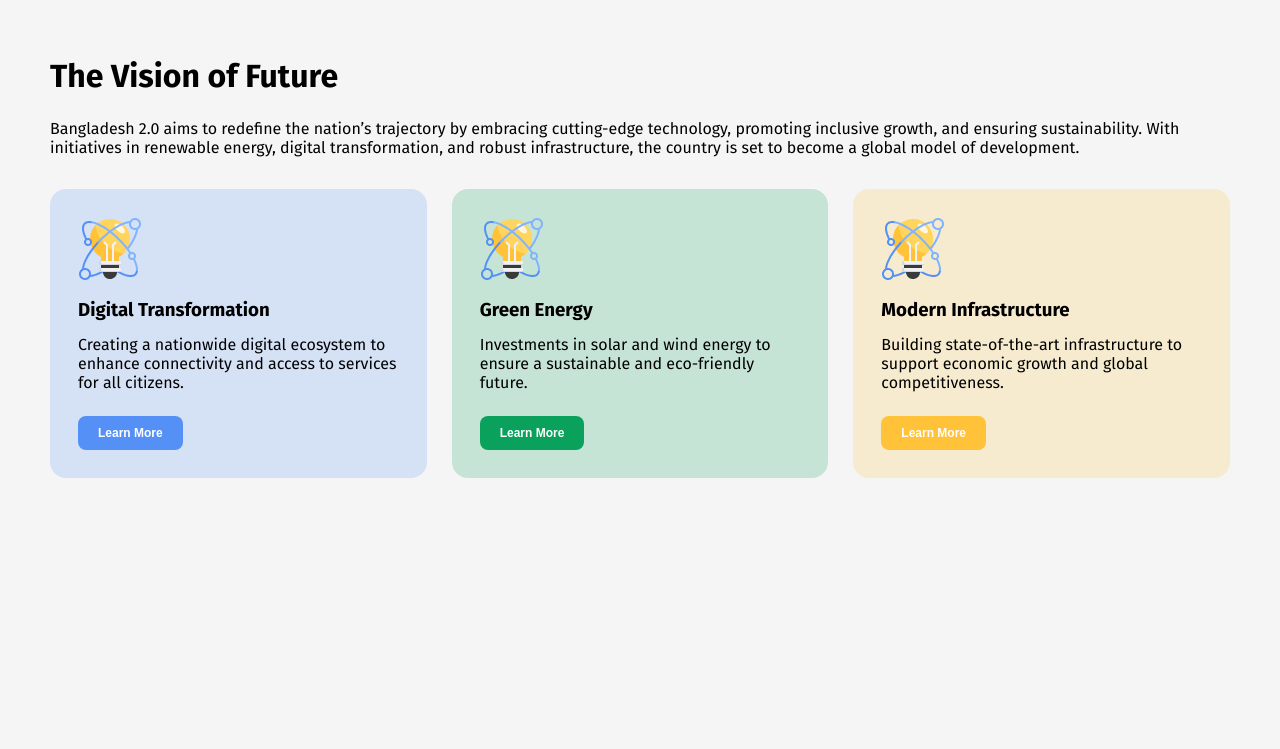
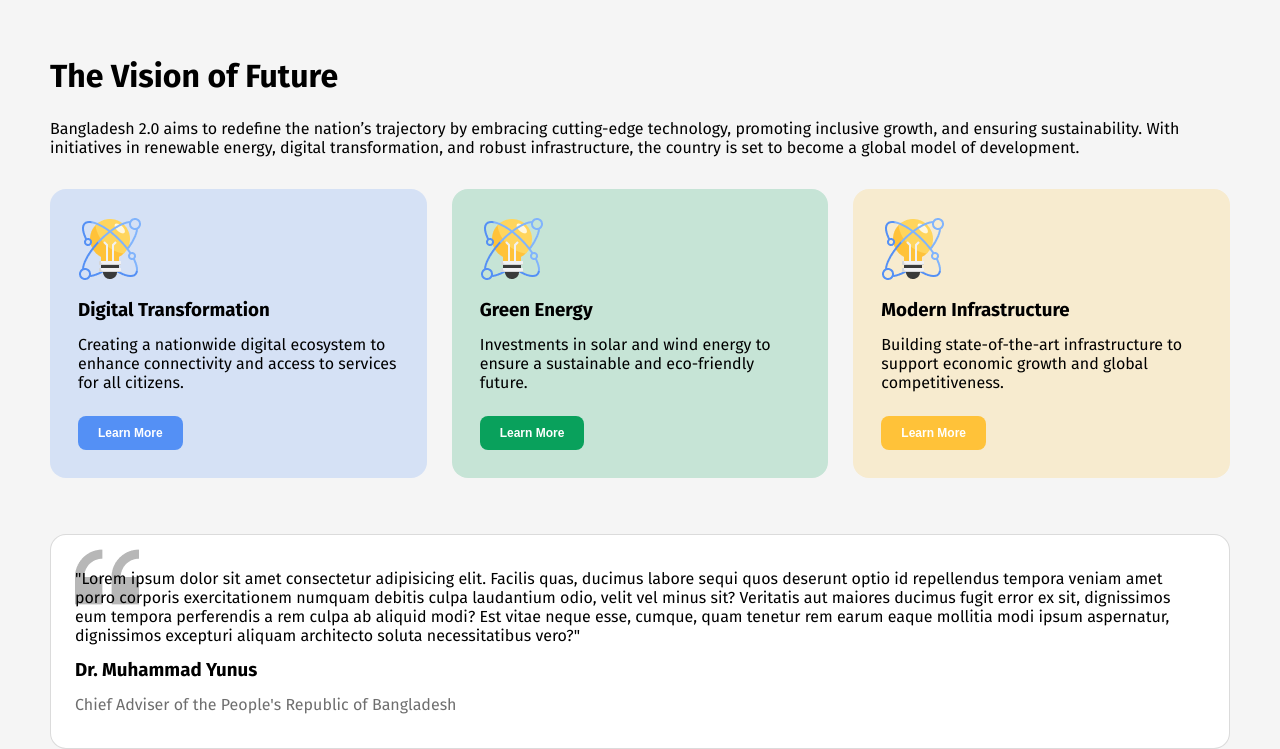
Before and after one commit to purnadebpaul64/ph-assignment-1, a plain HTML site: page index.html in a window 1280 px wide. Shown: the part 964-1713 px from the top of the page. Before the commit the page ends 1442 px from the top, so only its background shows below. Drawn offline with Linux system fonts and the light colour scheme.

Commit message:
added quotes section

```diff
--- a/index.html
+++ b/index.html
@@ -129,6 +129,25 @@
           </div>
         </div>
       </section>
+      <!-- Quotes Section -->
+      <section class="quotes-section">
+        <div class="inner-quotes">
+          <p>
+            "Lorem ipsum dolor sit amet consectetur adipisicing elit. Facilis
+            quas, ducimus labore sequi quos deserunt optio id repellendus
+            tempora veniam amet porro corporis exercitationem numquam debitis
+            culpa laudantium odio, velit vel minus sit? Veritatis aut maiores
+            ducimus fugit error ex sit, dignissimos eum tempora perferendis a
+            rem culpa ab aliquid modi? Est vitae neque esse, cumque, quam
+            tenetur rem earum eaque mollitia modi ipsum aspernatur, dignissimos
+            excepturi aliquam architecto soluta necessitatibus vero?"
+          </p>
+          <h3 class="card-title">Dr. Muhammad Yunus</h3>
+          <p class="designation">
+            Chief Adviser of the People's Republic of Bangladesh
+          </p>
+        </div>
+      </section>
     </main>
     <footer></footer>
   </body>
--- a/style/style.css
+++ b/style/style.css
@@ -133,3 +133,21 @@
 .vsc-3 button {
   background-color: #ffc239;
 }
+
+/* ===== Quotes Section ===== */
+.quotes-section {
+  margin-top: 56px;
+  border-radius: 16px;
+  border: 1px solid rgba(14, 14, 14, 15%);
+  background-color: #fff;
+  padding: 10px 24px;
+}
+.inner-quotes {
+  padding: 24px 0px;
+  background-image: url("../assets/quote-bg.png");
+  background-repeat: no-repeat;
+  background-position: top left;
+}
+.designation {
+  color: rgba(14, 14, 14, 60%);
+}
```
